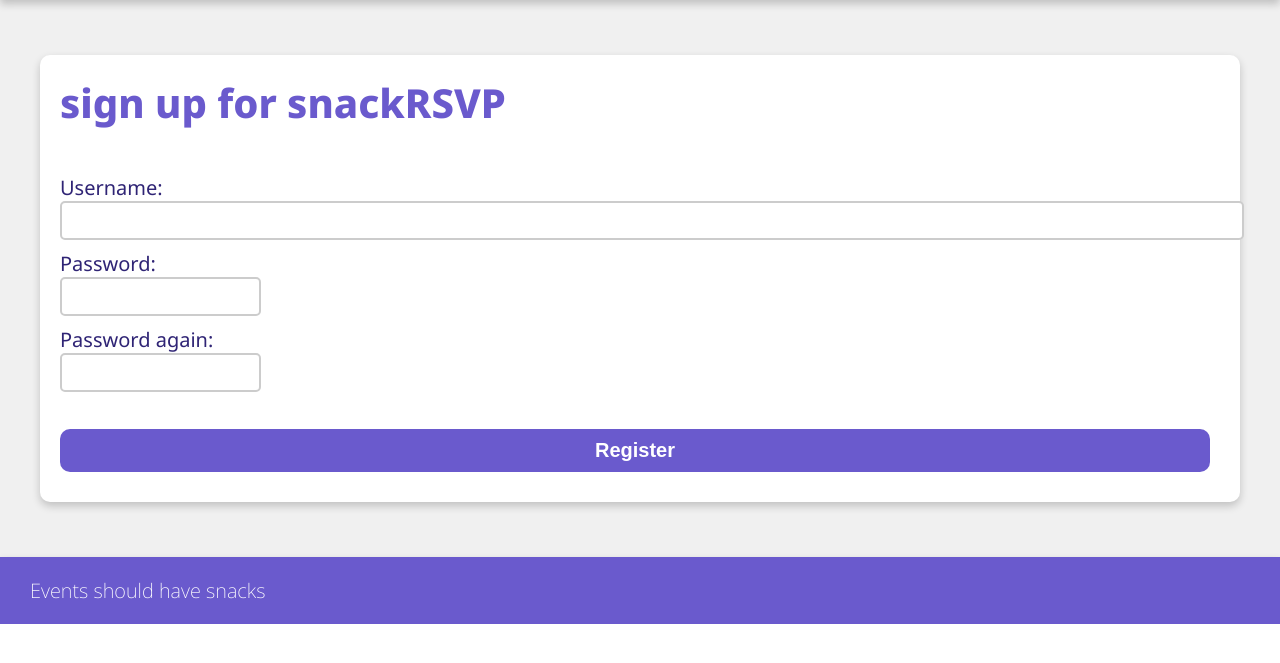
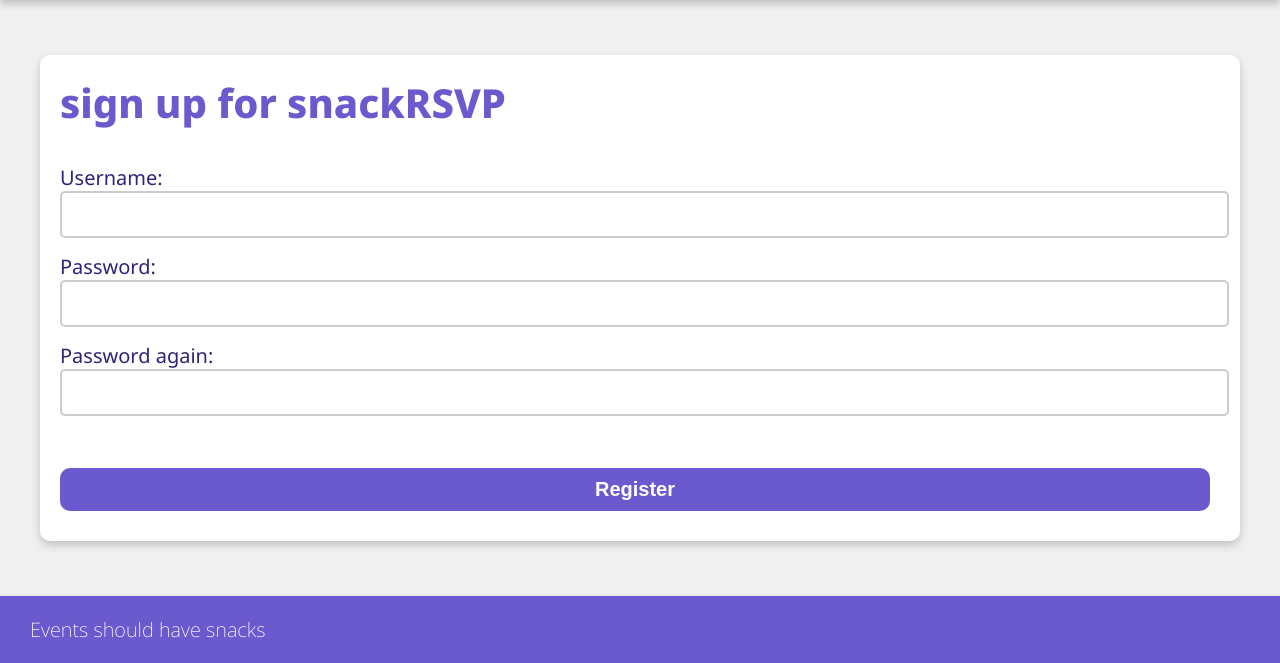
Before and after one commit to reettap/snackRSVP, a Flask app: page /register in a window 1280 px wide. Shown: the part 246-909 px from the top of the page. Before the commit the page ends 870 px from the top, so only its background shows below. Run offline with Flask 3, Linux system fonts and the light colour scheme.

Commit message:
labels for registration form

```diff
--- a/static/main.css
+++ b/static/main.css
@@ -39,7 +39,7 @@ h3 {
     font-weight: 800;
 }
 
-p {
+p, input{
     color: #2f2475; /* Dark Blue */
     font-size: 1em;
 }
@@ -98,6 +98,10 @@ a {
 }
 .card .button {
     margin-left: 0;
+}
+
+.card ul {
+    margin-top: 5px;
 }
 
 /*** header, footer, navbar ***/
--- a/templates/login.html
+++ b/templates/login.html
@@ -9,7 +9,7 @@
       <label for="username">Username:</label> <br />
       <input type="text" name="username" id="username" maxlength="30" required />
     </div>
-      <div class="form-group">
+    <div class="form-group">
       <label for="password">Password:</label> <br />
       <input type="text" name="password" id="password" maxlength="30" required />
     </div>
--- a/templates/register.html
+++ b/templates/register.html
@@ -3,19 +3,19 @@
 {% block content %}
 <form action="/createuser" method="post" class="card">
   <h2>sign up for snackRSVP</h2>
-  <p>
-    Username: <br />
-    <input type="text" name="username" />
-    </p>
-    <p>
-    Password: <br />
-    <input type="password" name="password1" />
-    </p>
-    <p>
-    Password again: <br />
-    <input type="password" name="password2" />
-    </p>
-    </br>
+  <div class="form-group">
+    <label for="username">Username:</label> <br />
+    <input type="text" name="username" id="username" maxlength="30" required />
+  </div>
+  <div class="form-group">
+    <label for="password1">Password:</label> <br />
+    <input type="text" name="password1" id="password1" maxlength="30" required />
+  </div>
+  <div class="form-group">
+    <label for="password2">Password again:</label> <br />
+    <input type="text" name="password2" id="password2" maxlength="30" required />
+  </div>
+  </br>
   <input type="submit" value="Register" class="button" />
   </form>
 {% endblock %}
```
